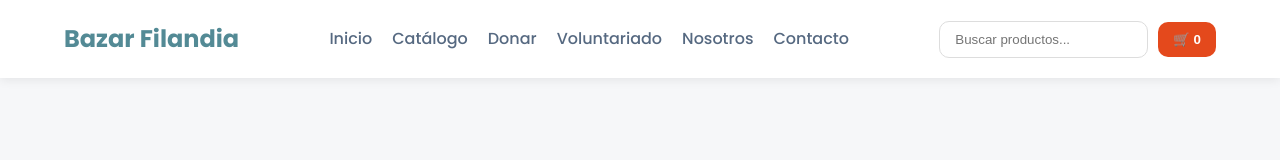
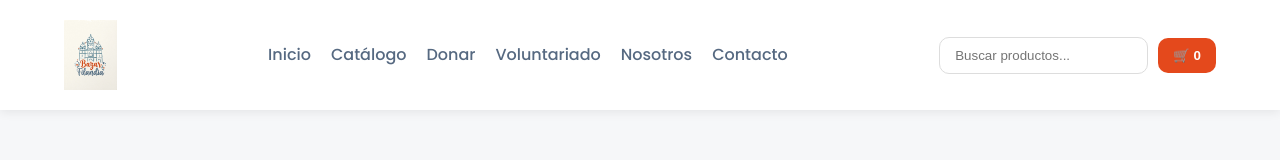
Before and after one commit to mherrera1111/bazar-filandia, a plain HTML site: page index.html in a window 1280 px wide. Drawn offline with Linux system fonts and the light colour scheme.

Commit message:
Se agrega logo al header

```diff
--- a/css/styles.css
+++ b/css/styles.css
@@ -51,10 +51,10 @@ header{
     padding: 20px 0;
 }
 
-.logo{
-    font-size: 24px;
-    font-weight: 700;
-    color: var(--primary);
+.logo img{
+    height: 70px;
+    width: auto;
+    display: block;
 }
 
 nav ul{
--- a/index.html
+++ b/index.html
@@ -20,8 +20,8 @@
 
         <div class="container navbar">
 
-            <div class="logo">
-                Bazar Filandia
+           <div class="logo">
+                <img src="img/logo/logo-transparente.png" alt="Bazar Filandia">
             </div>
 
             <nav>
```
Also changed, not shown: img/logo/logo-transparente.png (added).
